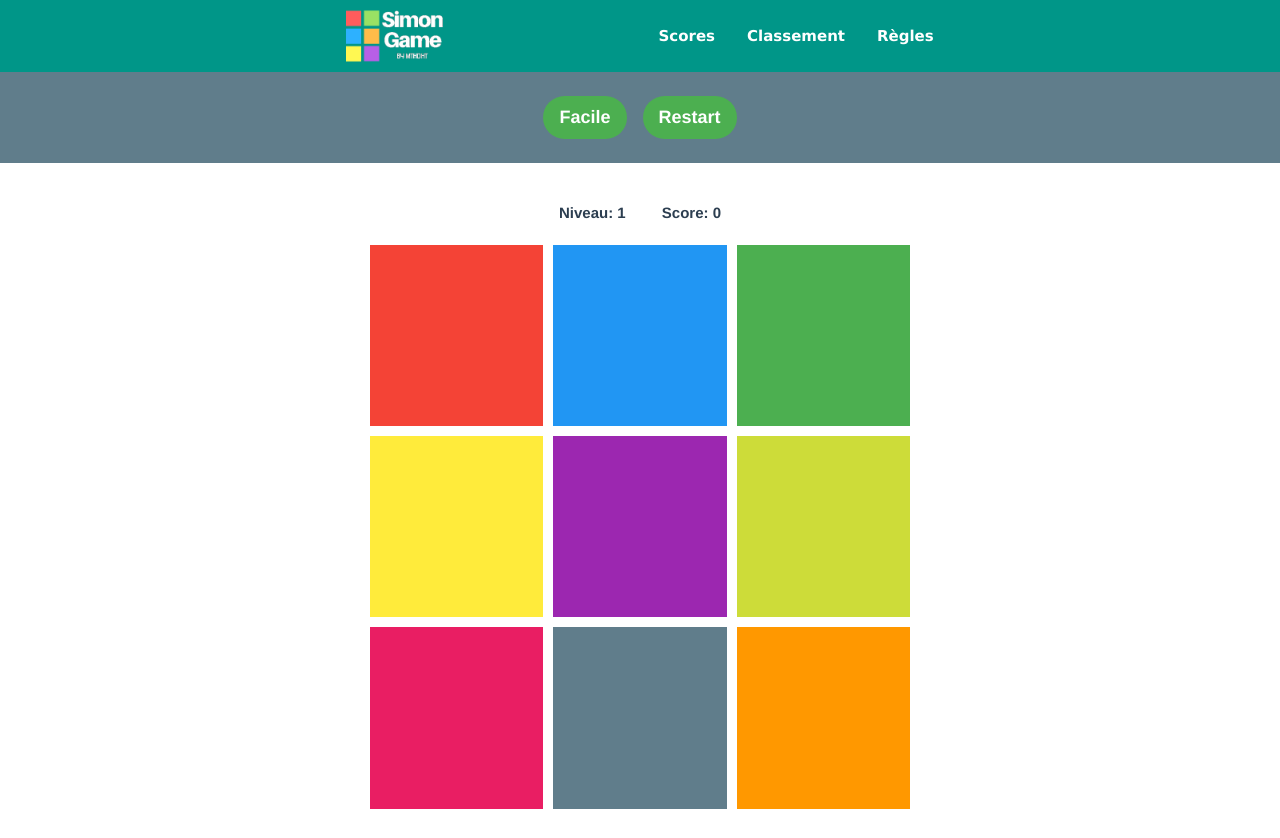
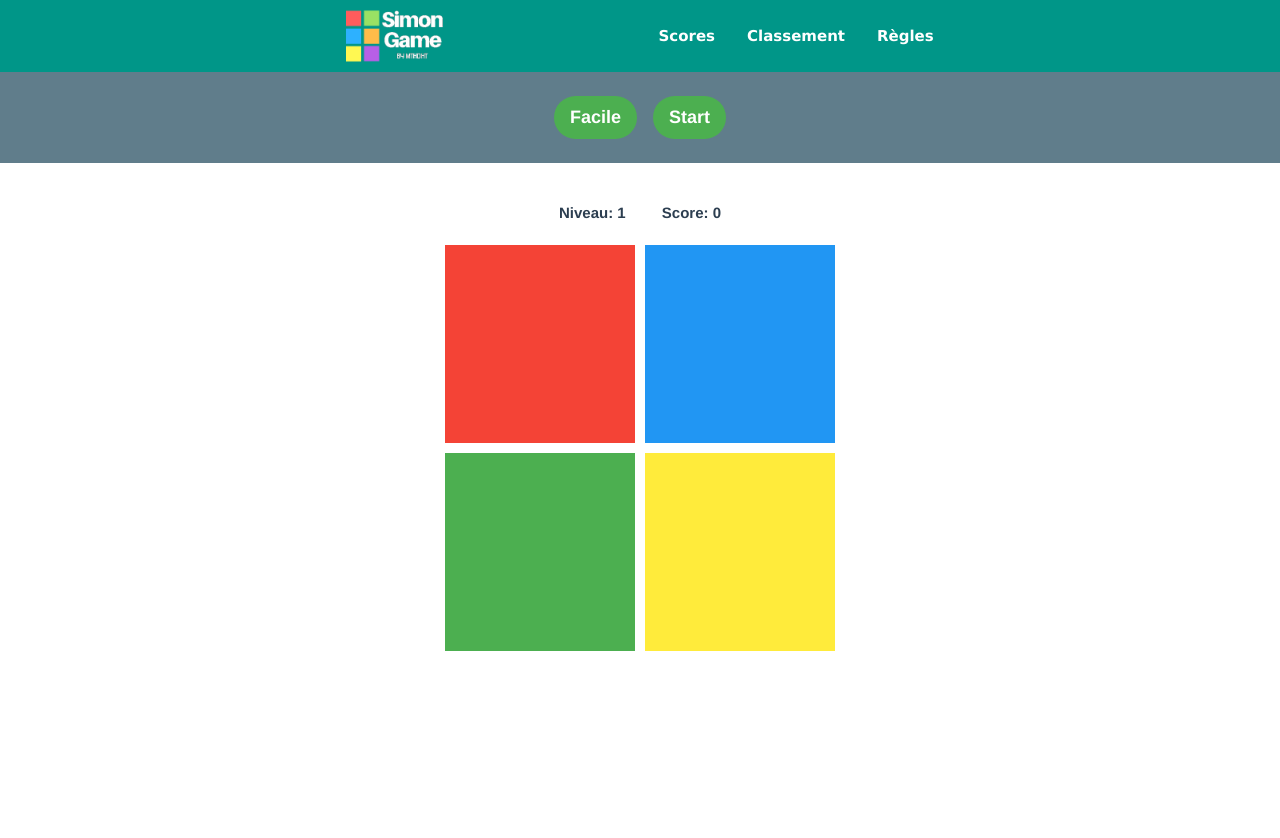
Before and after one commit to mthdht/simon-game, a Vue app: page / in a window 1280 px wide. After the commit the page ends 800 px from the top, so only its background shows below. Built offline with nearby package versions, Linux system fonts and the light colour scheme.

Commit message:
made makeSequence and show sequence method

```diff
--- a/src/components/Board.vue
+++ b/src/components/Board.vue
@@ -1,16 +1,18 @@
 <template>
     <div class="">
         <div class="controls w3-blue-gray w3-center w3-padding-24">
-            <button class="w3-button w3-round-xxlarge w3-large w3-green w3-hover-blue w3-margin-right"><b>{{ difficulty }}</b></button>
-            <button class="w3-button w3-round-xxlarge w3-large w3-green w3-hover-blue"><b>Restart</b></button>
+            <button class="w3-button w3-round-xxlarge w3-large w3-green w3-hover-blue w3-margin-right"><b>{{ difficultyName }}</b></button>
+            <button class="w3-button w3-round-xxlarge w3-large w3-green w3-hover-blue" @click="begin"><b>Start</b></button>
         </div>
 
         <div class="board w3-padding-24">
-            <p style="width: 100%" class="w3-center"><b><span class="w3-margin">Niveau: 1</span> <span class="w3-margin">Score: {{ score }}</span></b></p>
+            <p style="width: 100%" class="w3-center"><b><span class="w3-margin">Niveau: {{ level }}</span> <span class="w3-margin">Score: {{ score }}</span></b></p>
             <color-button
                 v-for="(color, index) in colors"
                 :key="index + 1"
                 :color="color"
+                :difficulty-class="difficultyClass"
+                :button-locked-class="buttonLockedClass"
             />
         </div>
     </div>
@@ -27,10 +29,65 @@
         },
         data: function () {
             return {
-                colors: colors,
+                colors: this.getColors(4),
                 score: 0,
                 level: 1,
-                difficulty: "Facile"
+                difficulty: 4,
+                sequence: [],
+                userSequence: [],
+                buttonLocked: true
+            }
+        },
+
+        computed: {
+            difficultyName: function () {
+                return this.difficulty === 4 ? "Facile" : this.difficulty === 6 ? "Moyen": "Difficile";
+            },
+            difficultyClass: function () {
+                return this.difficulty === 4 ? "easy" : this.difficulty === 6 ? "medium": "hard";
+            },
+            buttonLockedClass: function () {
+                return this.buttonLocked ? "locked" : ""
+            }
+        },
+
+        methods: {
+            getColors: function (difficulty) {
+                return colors.slice(0, difficulty)
+            },
+
+            begin: function () {
+                this.makeSequence(this.level);
+                this.showSequence();
+            },
+
+            makeSequence: function (level) {
+                if (this.sequence == false) {
+                    for (let i = 0; i < level + 3; i++) {
+                        let random = Math.floor(Math.random() * this.difficulty);
+                        this.sequence.push([this.colors[random], random]);
+                    }
+                } else {
+                    let random = Math.floor(Math.random() * this.difficulty);
+                    this.sequence.push([this.colors[random], random]);
+                }
+                console.log(this.sequence);
+            },
+
+            showSequence: function () {
+                let i = 0;
+                let interval = setInterval(() => {
+                    let button = document.getElementsByClassName("button-container")[this.sequence[i][1]];
+                    button.classList.toggle("w3-opacity");
+                    setTimeout(() => {
+                        button.classList.toggle("w3-opacity");
+                    }, 700);
+                    i++;
+                    if (i === this.level + 3) {
+                        clearInterval(interval);
+                        this.level++;
+                    }
+                }, 1400)
             }
         }
     }
--- a/src/components/ColorButton.vue
+++ b/src/components/ColorButton.vue
@@ -1,17 +1,17 @@
 <template>
-    <div class="button-container hard">
-        <button class="button w3-btn w3-ripple " :class="colorClass"></button>
+    <div class="button-container" :class="[difficultyClass]">
+        <button class="button w3-btn w3-ripple" :class="[colorClass, buttonLockedClass]"></button>
     </div>
 </template>
 
 <script>
     export default {
         name: "ColorButton",
-        props: ['color'],
+        props: ['color', 'difficultyClass', 'buttonLockedClass'],
         computed: {
             colorClass: function () {
                 return "w3-" + this.color;
-            }
+            },
         }
     }
 </script>
@@ -32,11 +32,14 @@
         padding: 5px;
     }
 
+    .locked {
+        cursor: not-allowed;
+    }
+
     .button {
         width: 100%;
         padding-top: 100%;
         border: none;
-        cursor: pointer;
     }
 
     @media (min-width: 550px) {
```
